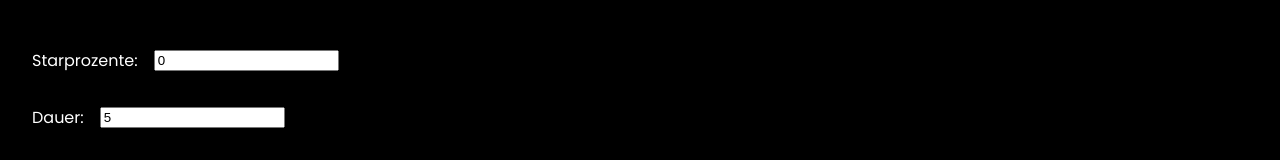
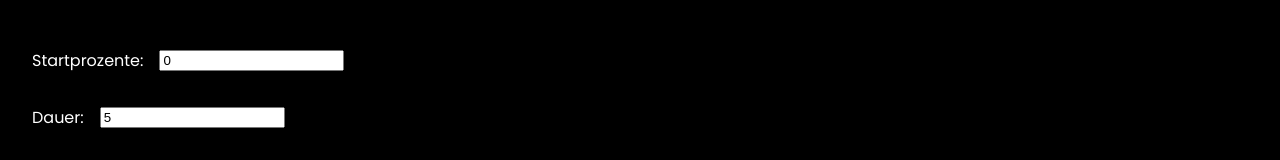
Before and after one commit to nasicha/dreamit-update, a Nuxt app: page / in a window 1280 px wide. Shown: the top 160 px of the page. Built offline with nearby package versions, Linux system fonts and the light colour scheme.

Commit message:
fix: typo

```diff
--- a/pages/index.vue
+++ b/pages/index.vue
@@ -4,7 +4,7 @@
       <Transition name="fade">
         <div class="overlay-wrapper" v-if="!countdownStarted && showUpdatePage">
           <div>
-            <p>Starprozente:</p>
+            <p>Startprozente:</p>
             <input v-model="percent" type="number" />
           </div>
           <div>
```
